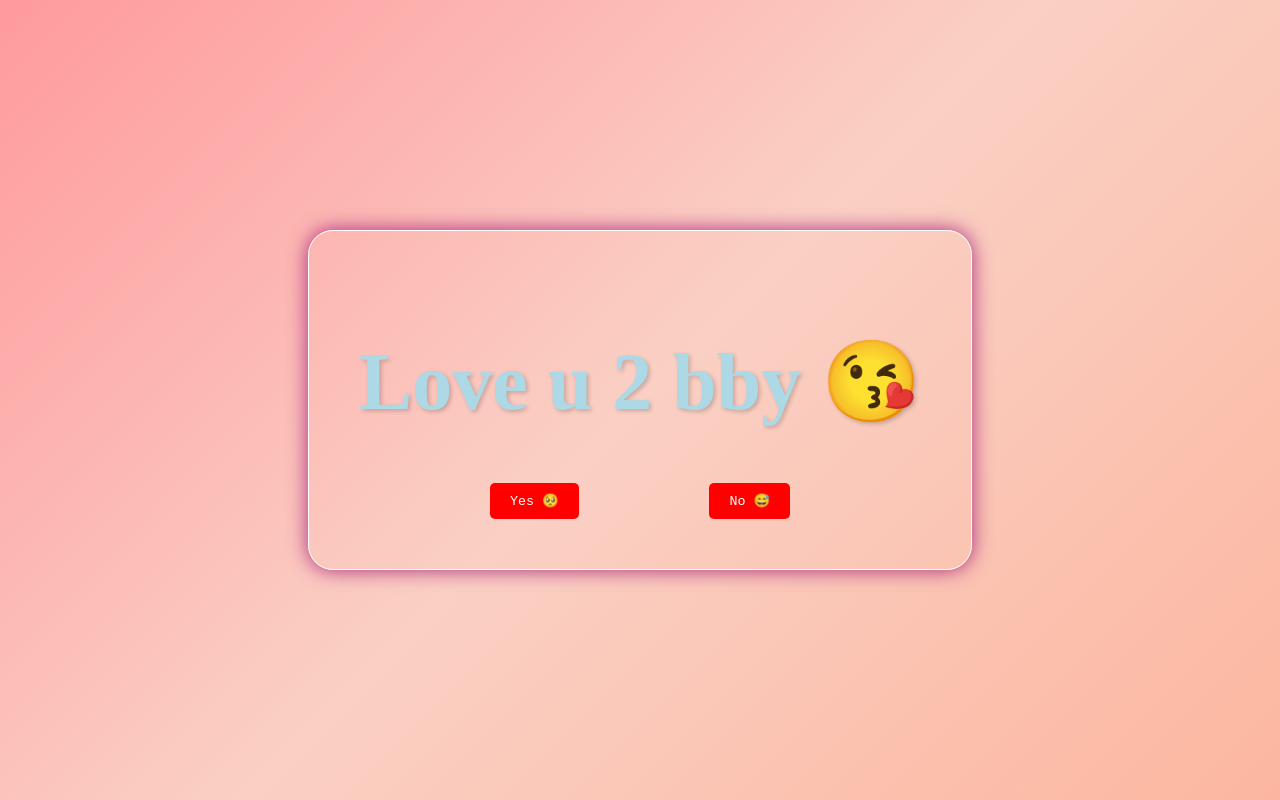
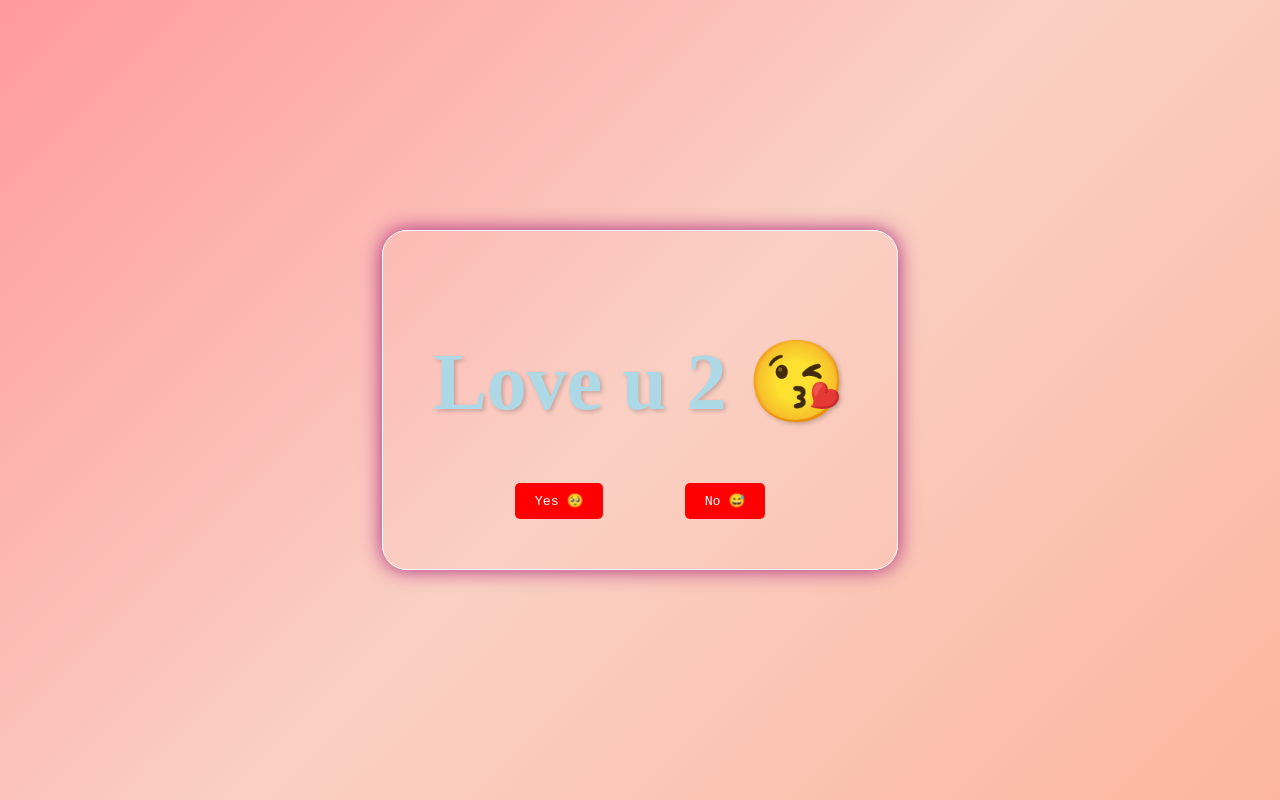
Before and after one commit to sagarkumar2649/Love, a plain HTML site: page index.html in a window 1280 px wide. Both pictures are taken after a click on the button "Yes 🥺". Drawn offline with Linux system fonts and the light colour scheme.

Commit message:
Update index.html

```diff
--- a/index.html
+++ b/index.html
@@ -69,7 +69,7 @@
         u2.textContent = "";
         loveCount++;
 
-        u2.textContent = `Love u ${loveCount} bby 😘`;
+        u2.textContent = `Love u ${loveCount} 😘`;
     });
 
 
```
